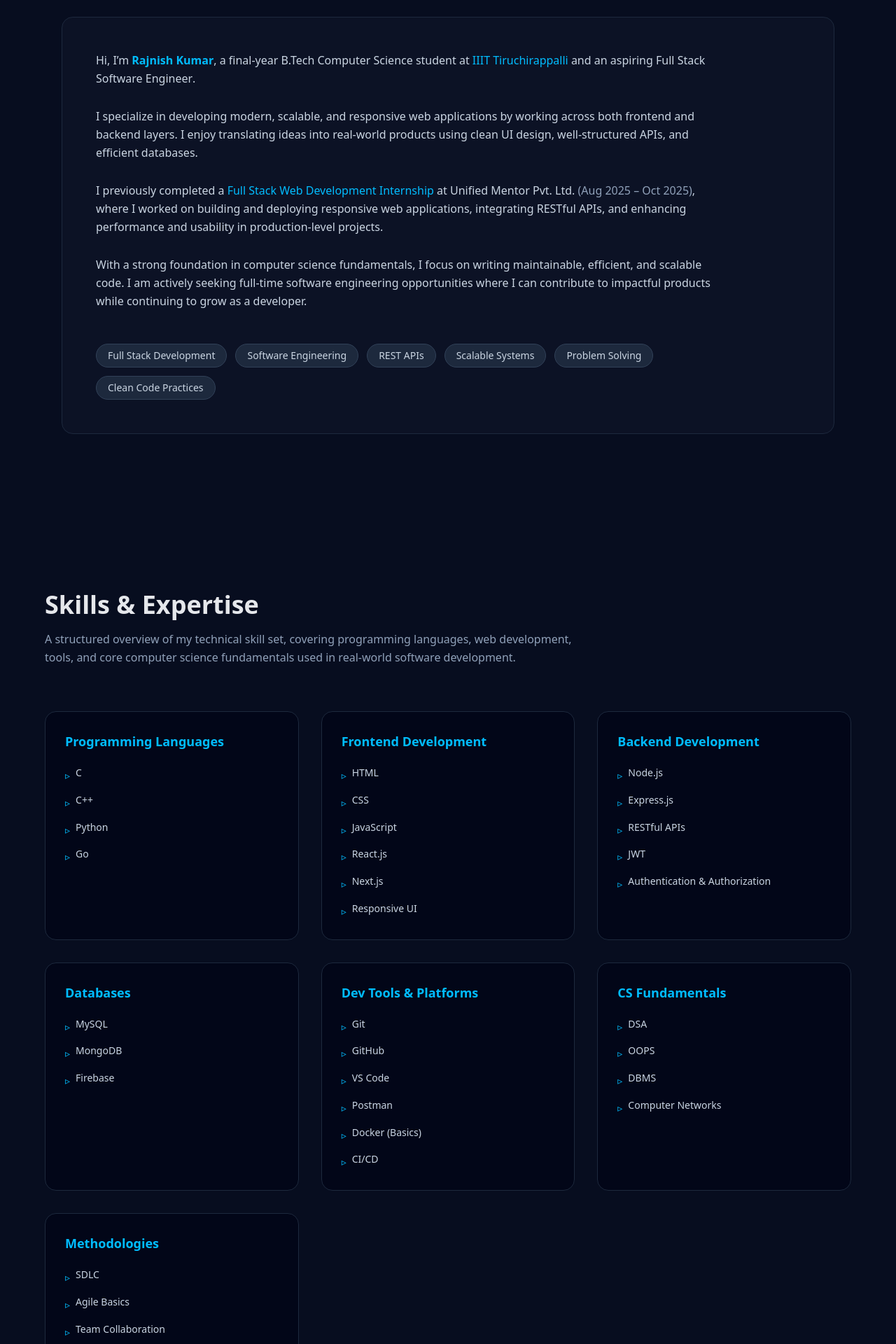
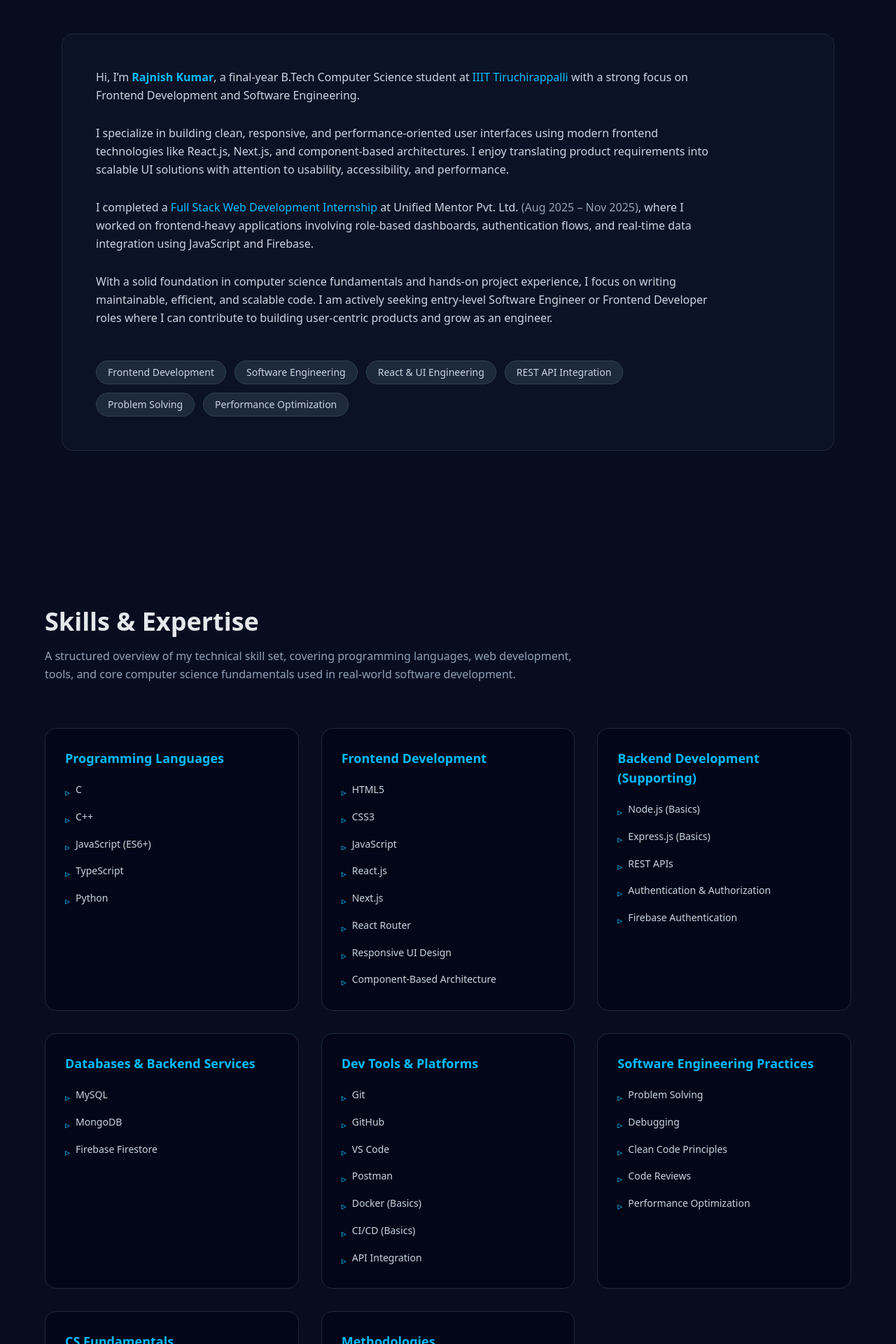
Before and after one commit to rajnish-012/MyPortfolio, a React (Vite) app: page / in a window 1280 px wide. Shown: the part 1040-2960 px from the top of the page at 70% size. Built offline with nearby package versions, Linux system fonts and the light colour scheme.

Commit message:
adding more projects

```diff
--- a/src/components/About.jsx
+++ b/src/components/About.jsx
@@ -17,7 +17,7 @@ const About = () => {
             About <span className="text-sky-400">Me</span>
           </h2>
           <p className="text-slate-400 max-w-2xl">
-            A brief overview of my background, experience, and journey as a software engineer.
+            A brief overview of my background, experience, and journey as a frontend-focused software engineer.
           </p>
         </motion.div>
 
@@ -43,21 +43,25 @@ const About = () => {
               <span className="text-sky-400 font-medium">
                 IIIT Tiruchirappalli
               </span>{" "}
-              and an aspiring{" "}
-              <span className="font-medium">Full Stack Software Engineer</span>.
+              with a strong focus on{" "}
+              <span className="font-medium">
+                Frontend Development and Software Engineering
+              </span>.
             </p>
 
-            {/* FULL STACK IDENTITY */}
+            {/* FRONTEND IDENTITY */}
             <p>
-              I specialize in developing modern, scalable, and responsive web
-              applications by working across both frontend and backend layers.
-              I enjoy translating ideas into real-world products using clean UI
-              design, well-structured APIs, and efficient databases.
+              I specialize in building clean, responsive, and performance-oriented
+              user interfaces using modern frontend technologies like{" "}
+              <span className="font-medium">React.js, Next.js</span>, and
+              component-based architectures. I enjoy translating product
+              requirements into scalable UI solutions with attention to
+              usability, accessibility, and performance.
             </p>
 
             {/* INTERNSHIP */}
             <p>
-              I previously completed a{" "}
+              I completed a{" "}
               <span className="text-sky-400 font-medium">
                 Full Stack Web Development Internship
               </span>{" "}
@@ -66,34 +70,34 @@ const About = () => {
                 Unified Mentor Pvt. Ltd.
               </span>{" "}
               <span className="text-slate-400">
-                (Aug 2025 – Oct 2025)
+                (Aug 2025 – Nov 2025)
               </span>
-              , where I worked on building and deploying responsive web
-              applications, integrating RESTful APIs, and enhancing performance
-              and usability in production-level projects.
+              , where I worked on frontend-heavy applications involving
+              role-based dashboards, authentication flows, and real-time data
+              integration using JavaScript and Firebase.
             </p>
 
             {/* CAREER FOCUS */}
             <p>
-              With a strong foundation in computer science fundamentals, I focus
-              on writing maintainable, efficient, and scalable code. I am
-              actively seeking{" "}
+              With a solid foundation in computer science fundamentals and hands-on
+              project experience, I focus on writing maintainable, efficient, and
+              scalable code. I am actively seeking{" "}
               <span className="font-medium">
-                full-time software engineering opportunities
+                entry-level Software Engineer or Frontend Developer roles
               </span>{" "}
-              where I can contribute to impactful products while continuing to
-              grow as a developer.
+              where I can contribute to building user-centric products and grow
+              as an engineer.
             </p>
 
             {/* HIGHLIGHTS */}
             <div className="flex flex-wrap gap-3 pt-5">
               {[
-                "Full Stack Development",
+                "Frontend Development",
                 "Software Engineering",
-                "REST APIs",
-                "Scalable Systems",
+                "React & UI Engineering",
+                "REST API Integration",
                 "Problem Solving",
-                "Clean Code Practices",
+                "Performance Optimization",
               ].map((item) => (
                 <span
                   key={item}
--- a/src/components/Skills.jsx
+++ b/src/components/Skills.jsx
@@ -4,32 +4,34 @@ const Skills = () => {
   const skillGroups = [
     {
       title: "Programming Languages",
-      skills: ["C", "C++", "Python", "Go"],
+      skills: ["C", "C++", "JavaScript (ES6+)", "TypeScript", "Python"],
     },
     {
       title: "Frontend Development",
       skills: [
-        "HTML",
-        "CSS",
+        "HTML5",
+        "CSS3",
         "JavaScript",
         "React.js",
         "Next.js",
-        "Responsive UI",
+        "React Router",
+        "Responsive UI Design",
+        "Component-Based Architecture",
       ],
     },
     {
-      title: "Backend Development",
+      title: "Backend Development (Supporting)",
       skills: [
-        "Node.js",
-        "Express.js",
-        "RESTful APIs",
-        "JWT",
+        "Node.js (Basics)",
+        "Express.js (Basics)",
+        "REST APIs",
         "Authentication & Authorization",
+        "Firebase Authentication",
       ],
     },
     {
-      title: "Databases",
-      skills: ["MySQL", "MongoDB", "Firebase"],
+      title: "Databases & Backend Services",
+      skills: ["MySQL", "MongoDB", "Firebase Firestore"],
     },
     {
       title: "Dev Tools & Platforms",
@@ -39,16 +41,36 @@ const Skills = () => {
         "VS Code",
         "Postman",
         "Docker (Basics)",
-        "CI/CD",
+        "CI/CD (Basics)",
+        "API Integration",
+      ],
+    },
+    {
+      title: "Software Engineering Practices",
+      skills: [
+        "Problem Solving",
+        "Debugging",
+        "Clean Code Principles",
+        "Code Reviews",
+        "Performance Optimization",
       ],
     },
     {
       title: "CS Fundamentals",
-      skills: ["DSA", "OOPS", "DBMS", "Computer Networks"],
+      skills: [
+        "Data Structures & Algorithms",
+        "Object-Oriented Programming",
+        "DBMS",
+        "Computer Networks",
+      ],
     },
     {
       title: "Methodologies",
-      skills: ["SDLC", "Agile Basics", "Team Collaboration"],
+      skills: [
+        "Software Development Life Cycle (SDLC)",
+        "Agile Development (Basics)",
+        "Cross-Functional Collaboration",
+      ],
     },
   ];
 
@@ -67,9 +89,9 @@ const Skills = () => {
             Skills & Expertise
           </h2>
           <p className="text-slate-400 max-w-3xl leading-relaxed">
-            A structured overview of my technical skill set, covering programming
-            languages, web development, tools, and core computer science
-            fundamentals used in real-world software development.
+            A structured overview of my technical skill set, covering
+            programming languages, web development, tools, and core computer
+            science fundamentals used in real-world software development.
           </p>
         </motion.div>
 
```
